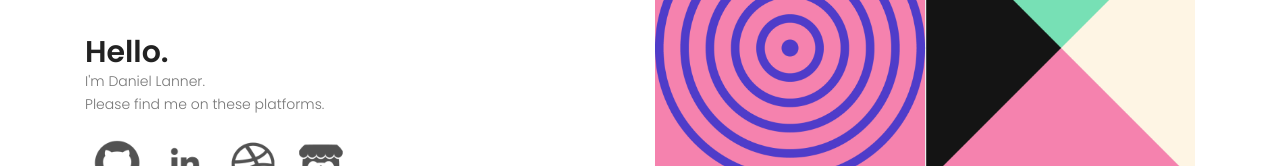
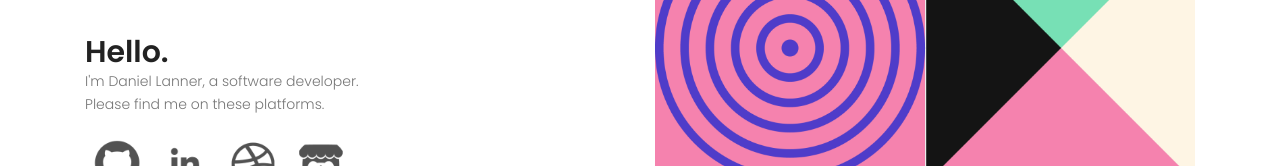
Before and after one commit to daniellanner/daniellanner.github.io, a plain HTML site: page index.html in a window 1280 px wide. Shown: the part 285-451 px from the top of the page. Drawn offline with Linux system fonts and the light colour scheme.

Commit message:
added some text

```diff
--- a/index.html
+++ b/index.html
@@ -28,7 +28,7 @@
 						<div class="col-lg-6 col-md-6 banner-left">
 							<h2>Hello.</h2>
 							<p>
-								I'm Daniel Lanner.<br>
+								I'm Daniel Lanner, a software developer.<br>
 								Please find me on these platforms.
 							</p>
 							<a href="https://github.com/daniellanner" class="primary-btn"><img class="img-fluid" src="img/icon_github.png" alt="" height="48" width="48"></a>
```
